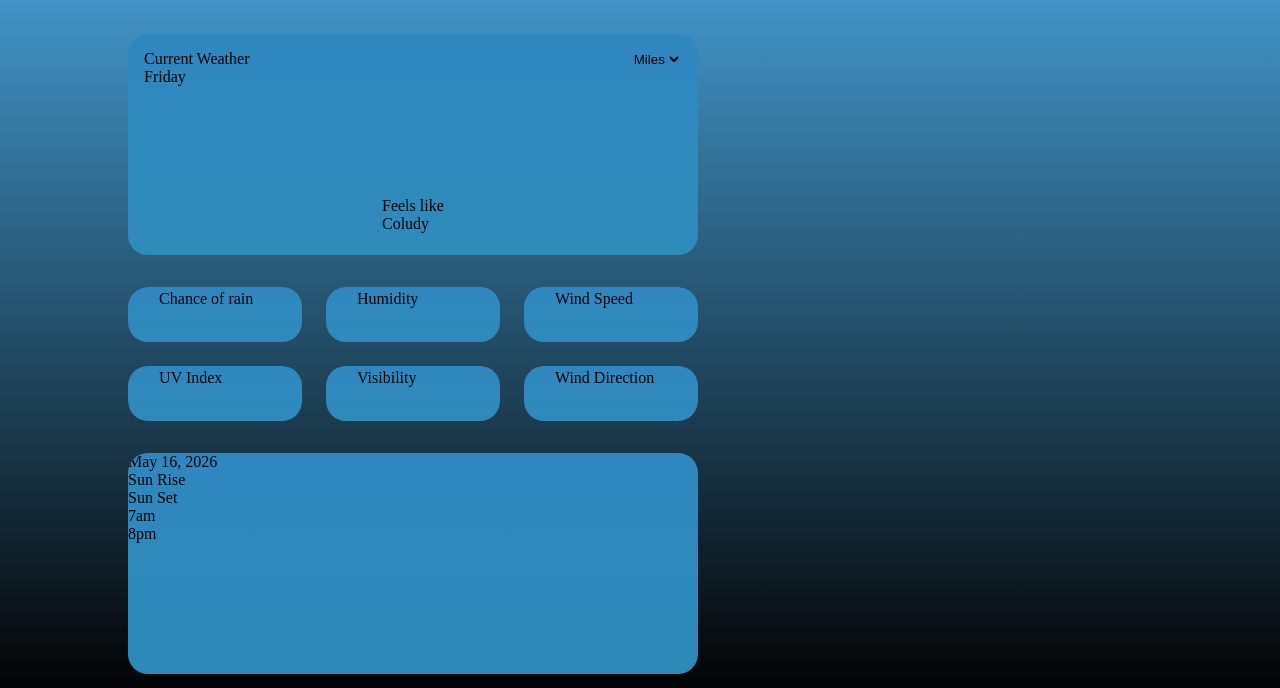
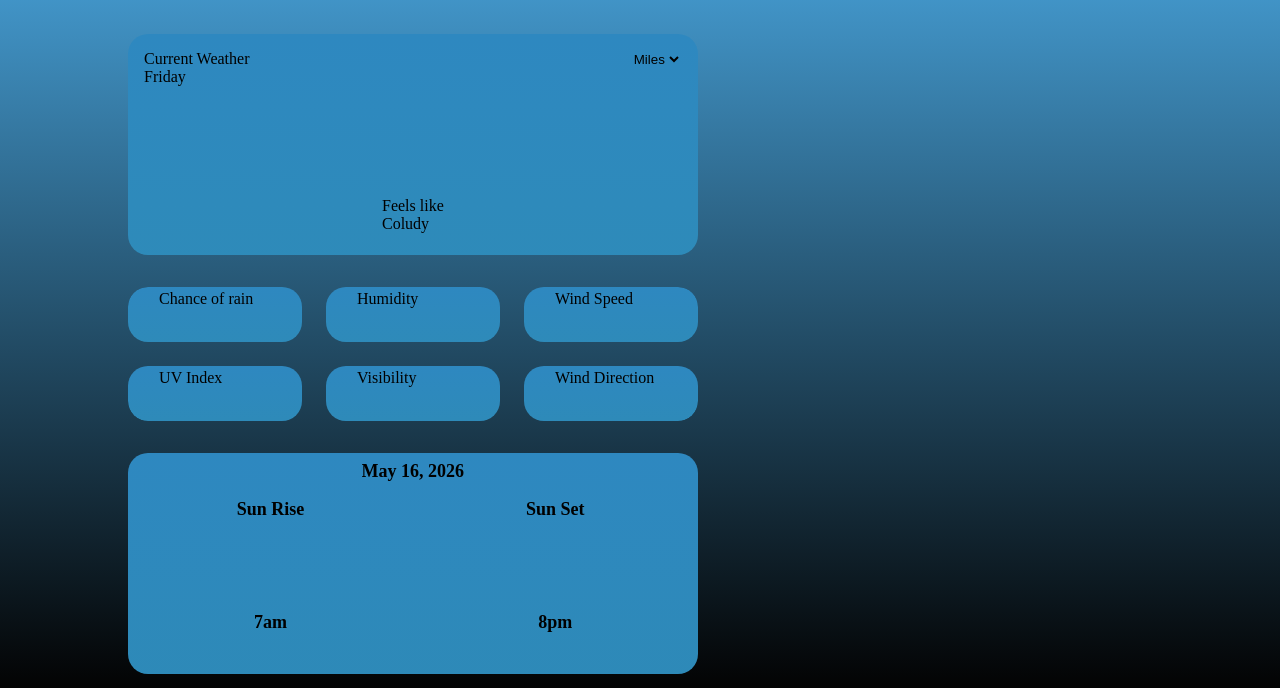
Before and after one commit to Yohan-Abraham/weather-app, a website built with webpack: page src/index.html in a window 1280 px wide. Shown: the part 112-800 px from the top of the page. Built offline with nearby package versions, Linux system fonts and the light colour scheme.

Commit message:
Change Temp Font Size

```diff
--- a/src/style.css
+++ b/src/style.css
@@ -66,7 +66,6 @@ input {
   padding: 1em;
   grid-column: 1;
   grid-row: 1;
-  background-color: beige;
   display: grid;
   grid-template-columns: 1fr 3fr 1fr;
   grid-template-rows: 1fr 2fr 1fr;
@@ -83,7 +82,7 @@ input {
   align-self: center;
   justify-self: center;
   font-weight: bolder;
-  font-size: 6rem;
+  font-size: 5rem;
 }
 
 #speedUnit {
@@ -94,13 +93,6 @@ input {
 select {
   background-color: transparent;
   border: none;
-}
-
-#currentTemp span {
-  font-weight: normal;
-  font-size: 2rem;
-  position: relative;
-  top: -2.5rem;
 }
 
 #feelContainer {
@@ -132,9 +124,48 @@ select {
   grid-template-rows: 1fr 1fr;
 }
 
+#rain-prob,
+#currentHumidity,
+#currentWindSpeed,
+#currentUv,
+#currentVisibility,
+#currentWindDirection {
+  grid-column: 2;
+  grid-row: 2;
+}
+
 #sunInfoContainer {
   grid-row: 3;
   grid-column: 1;
+  display: grid;
+  grid-template-columns: 1fr 1fr;
+  grid-template-rows: 1fr 1fr 2fr 1fr;
+  padding-bottom: 2em;
+}
+
+#currentDate {
+  grid-column: 1/3;
+}
+
+#sun-rise {
+  grid-column: 1;
+  grid-row: 2;
+}
+
+#sun-set {
+  grid-column: 2;
+  grid-row: 2;
+}
+
+#sun-rise,
+#sun-set,
+#currentDate,
+#rise-time,
+#set-time {
+  align-self: center;
+  justify-self: center;
+  font-size: large;
+  font-weight: 600;
 }
 
 #forcasted-weather {
```
